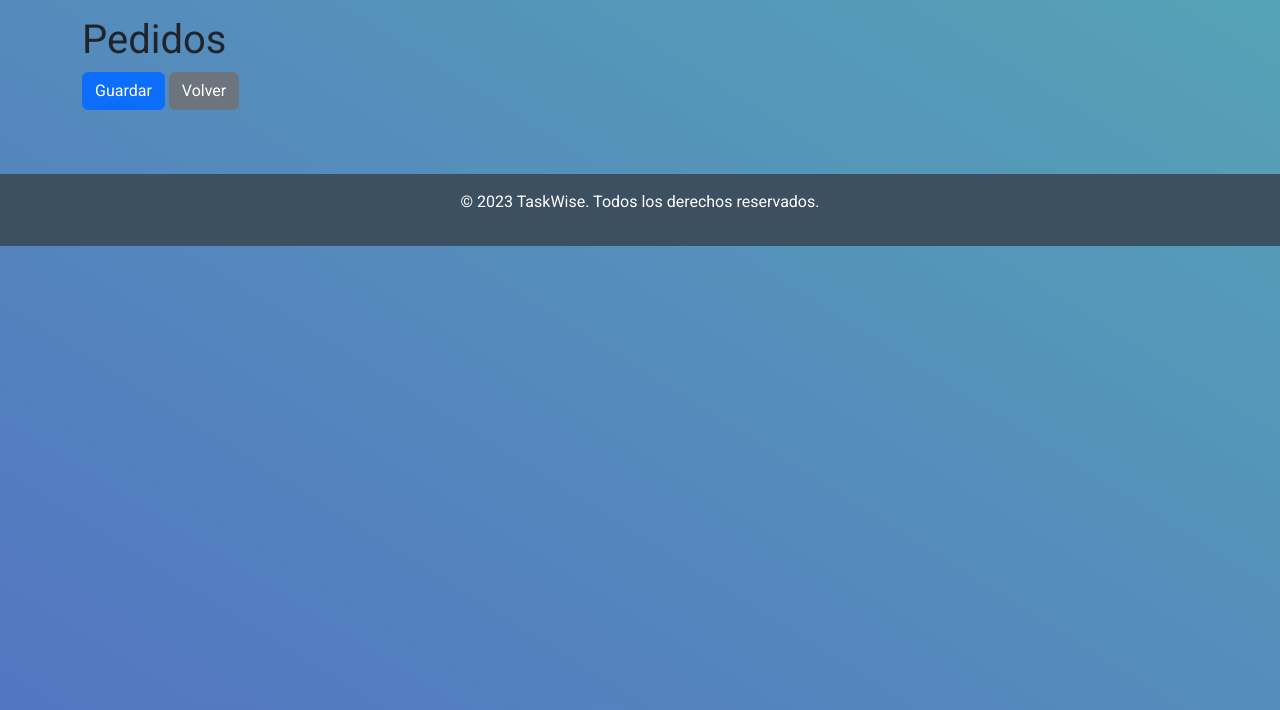
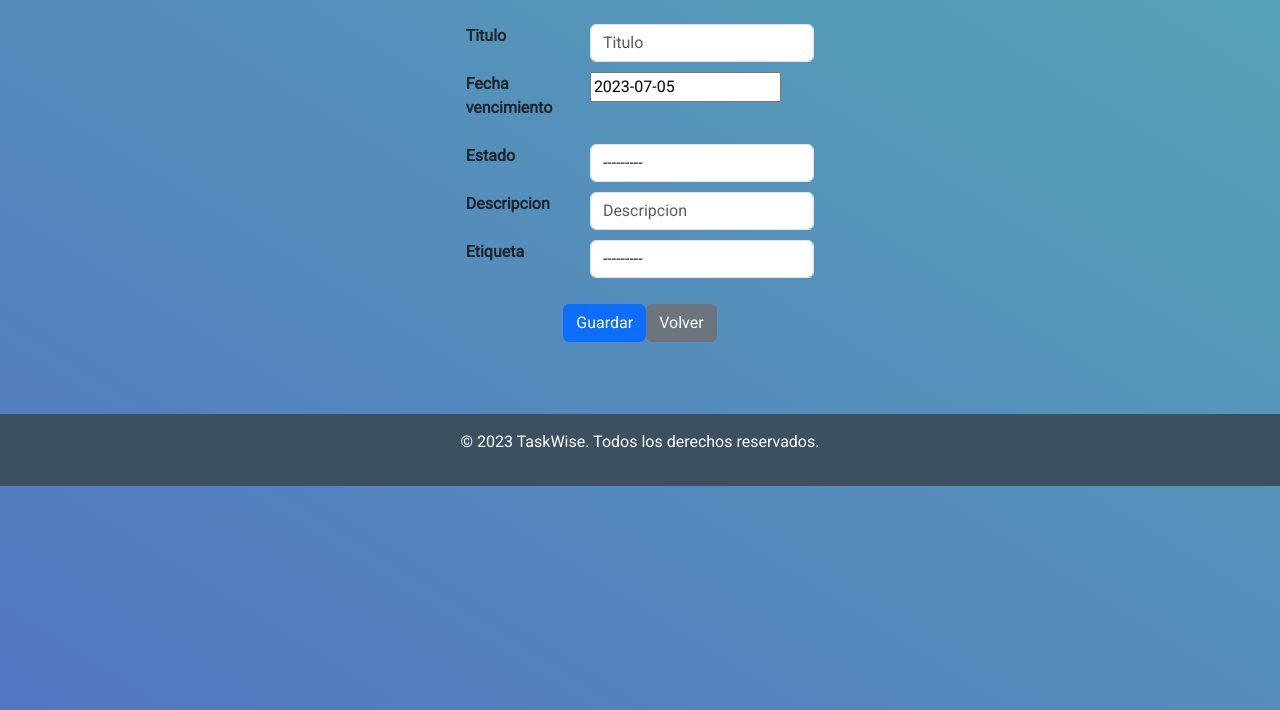
Before and after one commit to BastianPerezG/IndividualModulo7, a Django app: page /tareas/nueva in a window 1280 px wide. Shown: the part 74-784 px from the top of the page. Run offline with Django 4.2, Linux system fonts and the light colour scheme; the visitor is signed in with stand-in values (Sample User, id 1); data that the repository does not hold is empty.

Commit message:
crud actualizado y funcionando

```diff
--- a/misTareas/misTareas/urls.py
+++ b/misTareas/misTareas/urls.py
@@ -18,7 +18,7 @@
 from django.urls import path
 from django.contrib.auth.views import LogoutView
 from django.contrib.auth.decorators import login_required
-from tareasApp.views import LandingPageView, RegistroView, IngresoView, TareasView, TareaCreateView, TareaUpdateView, TareaDeleteView
+from tareasApp.views import LandingPageView, RegistroView, IngresoView, TareasView, TareaCreateView, TareaDetailView, TareaUpdateView, TareaDeleteView
 
 urlpatterns = [
     path('admin/', admin.site.urls),
@@ -28,7 +28,7 @@
     path("registrarse", RegistroView.as_view(), name="registrarse"),
     path("tareas", login_required(TareasView.as_view()), name="tareas"),
     path("tareas/nueva", login_required(TareaCreateView.as_view()), name="agregar_tarea"),
-    # path("tareas/<int:pk>", login_required(TareaDetailView.as_view()), name="tarea"),
+    path("tareas/<int:pk>", login_required(TareaDetailView.as_view()), name="tarea"),
     path("tareas/<int:pk>/editar", login_required(TareaUpdateView.as_view()), name="editar_tarea"),
     path("tareas/<int:pk>/eliminar", login_required(TareaDeleteView.as_view()), name="eliminar_tarea"),
 ]
--- a/misTareas/tareasApp/form.py
+++ b/misTareas/tareasApp/form.py
@@ -1,7 +1,7 @@
 from django import forms
 from django.contrib.auth.forms import UserCreationForm
-from django.contrib.auth.models import User, Group
-from tareasApp.models import Etiqueta, Estado
+from django.contrib.auth.models import User
+from tareasApp.models import Etiqueta, Estado, Tarea
 
 class FormularioLogin(forms.Form):
     username = forms.CharField(label='NombreUsuario', required=True,
@@ -98,27 +98,53 @@
         model = User
         fields = ('username', 'first_name', 'last_name','email', 'password1', 'password2')
 
-class FormularioTareas(forms.Form):
-    opciones_estado = Estado.objects.all().values_list('id', 'nombre').order_by('nombre')
-    OPCIONES_ESTADO = [(1, 'Pendiente'), (2, 'En Progreso'), (3, 'Completada')]
-    opciones_etiqueta = Etiqueta.objects.all().values_list('id', 'nombre').order_by('nombre')
-    OPCIONES_ETIQUETA = [(1, 'Trabajo'), (2, 'Hogar'), (3, 'Estudio')]
+class FormularioTareas(forms.ModelForm):
+    class Meta:
+        model = Tarea
+        fields = ['titulo', 'fecha_vencimiento', 'estado', 'descripcion', 'etiqueta']
+        widgets = {
+            'titulo': forms.TextInput(attrs={'class': 'form-control', 'placeholder': 'Titulo', 'type': 'text'}),
+            'fecha': forms.DateInput(attrs={'class': 'form-control', 'placeholder': 'Fecha', 'type': 'date'}),
+            'estado': forms.Select(attrs={'class': 'form-control'}),
+            'descripcion': forms.TextInput(attrs={'class': 'form-control', 'placeholder': 'Descripcion', 'type': 'text'}),
+            'etiqueta': forms.Select(attrs={'class': 'form-control'})
+        }
+        labels = {
+            'titulo': 'Titulo',
+            'fecha': 'Fecha de Vencimiento',
+            'estado': 'Estado',
+            'descripcion': 'Descripcion',
+            'etiqueta': 'Etiqueta',
+        }
+        error_messages = {
+            'titulo': {'required': 'El título es requerido'},
+            'fecha': {'required': 'La fecha de vencimiento es requerida'},
+            'estado': {'required': 'El estado de la tarea es requerido'},
+            'descripcion': {'required': 'La descripción es requerida'},
+            'etiqueta': {'required': 'La etiqueta es requerida'}
+        }
 
-    id = forms.CharField(widget=forms.HiddenInput(), required=False)
-    titulo = forms.CharField(label="Titulo", required=True,
-                            error_messages={
-                                'required': 'El titulo es requerido'},
-                            widget=forms.TextInput(attrs={'class': 'form-control', 'placeholder': 'Titulo', 'type': 'text'}))
-    fecha = forms.DateField(label="FechaVencimiento", required=True,
-                            error_messages={
-                                'required': 'La fecha de vencimiento es requerida'},
-                            widget=forms.DateInput(attrs={'class': 'form-control', 'placeholder': 'Fecha', 'type': 'date'}),
-                            help_text='Ingrese la fecha de vencimiento de la tarea')
-    estado = forms.ChoiceField(choices=OPCIONES_ESTADO, required=True,
-                                error_messages={'required': 'El estado de la tarea es requerida'},
-                                widget=forms.Select(attrs={'class': 'form-control'}),
-                                help_text='Seleccione el estado de la tarea')
-    forma_pago = forms.ChoiceField(choices=OPCIONES_ETIQUETA, required=True,
-                                    error_messages={'required': 'La etiqueta es requerida'},
-                                    widget=forms.Select(attrs={'class': 'form-control'}),
-                                    help_text='Seleccione la etiqueta de la tarea')
+
+
+class FormularioEditarTareas(forms.ModelForm):
+    class Meta:
+        model = Tarea
+        fields = ['titulo', 'fecha_vencimiento', 'estado', 'etiqueta']
+        widgets = {
+            'titulo': forms.TextInput(attrs={'class': 'form-control', 'placeholder': 'Titulo', 'type': 'text'}),
+            'fecha_vencimiento': forms.DateInput(attrs={'class': 'form-control', 'placeholder': 'Fecha', 'type': 'date'}),
+            'estado': forms.Select(attrs={'class': 'form-control'}),
+            'etiqueta': forms.Select(attrs={'class': 'form-control'}),
+        }
+        labels = {
+            'titulo': 'Titulo',
+            'fecha_vencmiento': 'Fecha de Vencimiento',
+            'estado': 'Estado',
+            'etiqueta': 'Etiqueta',
+        }
+        error_messages = {
+            'titulo': {'required': 'El título es requerido'},
+            'fecha_vencimiento': {'required': 'La fecha de vencimiento es requerida'},
+            'estado': {'required': 'El estado de la tarea es requerido'},
+            'etiqueta': {'required': 'La etiqueta es requerida'},
+        }
--- a/misTareas/tareasApp/templates/agregar_tarea.html
+++ b/misTareas/tareasApp/templates/agregar_tarea.html
@@ -1,20 +1,25 @@
 {% extends "base.html" %}
 {%block title%}{{titulo}}{%endblock%}
 {%block content%}
-<div class="container pb-3">
-    <div class="row mt-3">
-        <div class="col-12 col-md-12">
-            <h1>Pedidos</h1>
+<div class="d-flex justify-content-center m-4">
+    <form id="formEditarTarea" method="post" action="{% url 'agregar_tarea' %} " enctype="multipart/form-data">
+        {% csrf_token %}
+        {% for campo in form %}
+        <div class="row">
+            <div class="col-4 mb-3 fw-bold"><label for="{{ campo.id_for_label }}" class="form-label">{{ campo.label }}</label></div>
+            <div class="col-8">
+                {{ campo }}
+                {% if campo.help_text %}
+                <div class="form-text">{{ campo.help_text }}</div>
+                {% endif %}
+            </div>
         </div>
-        <div class="col-12 col-md-12">
-            <form method="POST">
-                {% csrf_token %}
-                {{ form.as_p }}
-                <button type="submit" class="btn btn-primary">Guardar</button>
-                <a href="{% url 'pedidos' %}" class="btn btn-secondary">Volver</a>
-            </form>
+        {% endfor %}
+        <div class="modal-footer d-flex justify-content-center mt-3">
+            <button type="submit" class="btn btn-primary">Guardar</button>
+            <a href="{% url 'tareas' %}" type="submit" class="btn btn-secondary">Volver</a>
         </div>
-    </div>
+    </form>
 </div>
 
 {% endblock %}
--- a/misTareas/tareasApp/templates/tarea.html
+++ /dev/null
@@ -1,5 +0,0 @@
-{% extends "base.html" %}
-{%block title%}{{titulo}}{%endblock%}
-{%block content%}
-
-{% endblock %}
--- a/misTareas/tareasApp/views.py
+++ b/misTareas/tareasApp/views.py
@@ -1,7 +1,7 @@
 from django.shortcuts import render, redirect, get_object_or_404, reverse
-from django.views.generic import TemplateView, DeleteView
+from django.views.generic import TemplateView, DeleteView, View
 from django.contrib.auth import authenticate, login
-from tareasApp.form import FormularioLogin, FormularioRegistro, FormularioTareas
+from tareasApp.form import FormularioLogin, FormularioRegistro, FormularioTareas, FormularioEditarTareas
 from tareasApp.models import Tarea
 from django.urls import reverse_lazy
 # Create your views here.
@@ -75,7 +75,7 @@
         title = "Visualizador de Tareas"
         primer_nombre = request.user.first_name
         primer_apellido = request.user.last_name
-        tareas = Tarea.objects.all().order_by('-fecha_vencimiento')
+        tareas = Tarea.objects.all().order_by('fecha_vencimiento')
         context = {
             "titulo": title,
             "primer_nombre": primer_nombre,
@@ -84,51 +84,70 @@
         }
         return render(request, self.template_name, context)
 
+class TareaDetailView(TemplateView):
+    template_name = 'detalle_tarea.html'
+    def get(self, request, pk, *args, **kwargs):
+        title = "Detalle de Tarea"
+        try:
+            tarea = Tarea.objects.get(id=pk)
+        except Tarea.DoesNotExist:
+            return render(request, 'elemento_no_existe.html')
+        context = {
+            "titulo": title,
+            "tarea": tarea
+        }
+        return render(request, self.template_name, context)
 
-class TareaCreateView(TemplateView):
+
+class TareaCreateView(View):
     template_name = 'agregar_tarea.html'
+
     def get(self, request, *args, **kwargs):
         title = "Crear Tarea"
         context = {
-            "titulo": title
+            "titulo": title,
+            'form': FormularioTareas()
         }
         return render(request, self.template_name, context)
 
     def post(self, request, *args, **kwargs):
-        title = "Crear Tarea"
-        titulo = request.POST.get('titulo')
-        descripcion = request.POST.get('descripcion')
-        fecha = request.POST.get('fecha')
-        tarea = Tarea(titulo=titulo, descripcion=descripcion, fecha=fecha)
-        tarea.save()
+        form = FormularioTareas(request.POST, request.FILES)
+        if form.is_valid():
+            tarea = form.save(commit=False)
+            tarea.usuario = request.user
+            tarea.save()
+            request.session['mensajes'] = {'enviado': True, 'resultado': 'Has creado la tarea exitosamente'}
+            return redirect('tareas')
+        else:
+            mensajes = {'enviado': False, 'resultado': form.errors}
         context = {
-            "titulo": title
+            'title': 'Crear nueva Tarea',
+            'mensajes': mensajes,
+            'form': form
         }
         return render(request, self.template_name, context)
 
-class TareaUpdateView(TemplateView):
+class TareaUpdateView(View):
     template_name = 'editar_tarea.html'
-    def get(self, request, *args, **kwargs):
-        idtarea = kwargs['idtarea']
-        try:
-            tarea = Tarea.objects.get(id=idtarea)
-        except Tarea.DoesNotExist:
-            return render(request, 'elemento_no_existe.html')
+
+    def get(self, request, pk, *args, **kwargs):
+        tarea = get_object_or_404(Tarea, id=pk)
+        form = FormularioEditarTareas(instance=tarea)
         context = {
-            'form': FormularioTareas(instance=tarea),
-            'title': 'Editar producto',
-            'idtarea': idtarea
+            'form': form,
+            'title': f'Editar tarea {tarea.titulo}',
+            'idtarea': pk
         }
         return render(request, self.template_name, context)
 
-    def post(self, request, idtarea, *args, **kwargs):
-        tarea = get_object_or_404(Tarea, id=idtarea)
-        form = FormularioTareas(request.POST, instance=tarea)
-        if form.is_valid():
-            form.save()
-            request.session['mensajes'] = {'enviado': True, 'resultado': 'Se ha actualizado el estado de la tarea'}
-            return redirect('tareas')
-        return self.render_to_response(self.get_context_data())
+    def post(self, request, pk, *args, **kwargs):
+            tarea = get_object_or_404(Tarea, id=pk)
+            form = FormularioEditarTareas(request.POST, instance=tarea)
+            if form.is_valid():
+                form.save()
+                request.session['mensajes'] = {'enviado': True, 'resultado': 'Se ha actualizado el estado de la tarea'}
+                return redirect(reverse('tarea', kwargs={'pk': tarea.pk}))
+            return self.render_to_response(self.get_context_data())
 
 class TareaDeleteView(DeleteView):
     template_name = 'eliminar_tarea.html'
```
Also changed, not shown: misTareas/tareasApp/templates/detalle_tarea.html (added, +31 -0 lines), misTareas/tareasApp/templates/editar_tarea.html (+5 -35 lines), misTareas/tareasApp/templates/eliminar_tarea.html (+17 -5 lines), misTareas/tareasApp/templates/tareas.html (+9 -7 lines).
